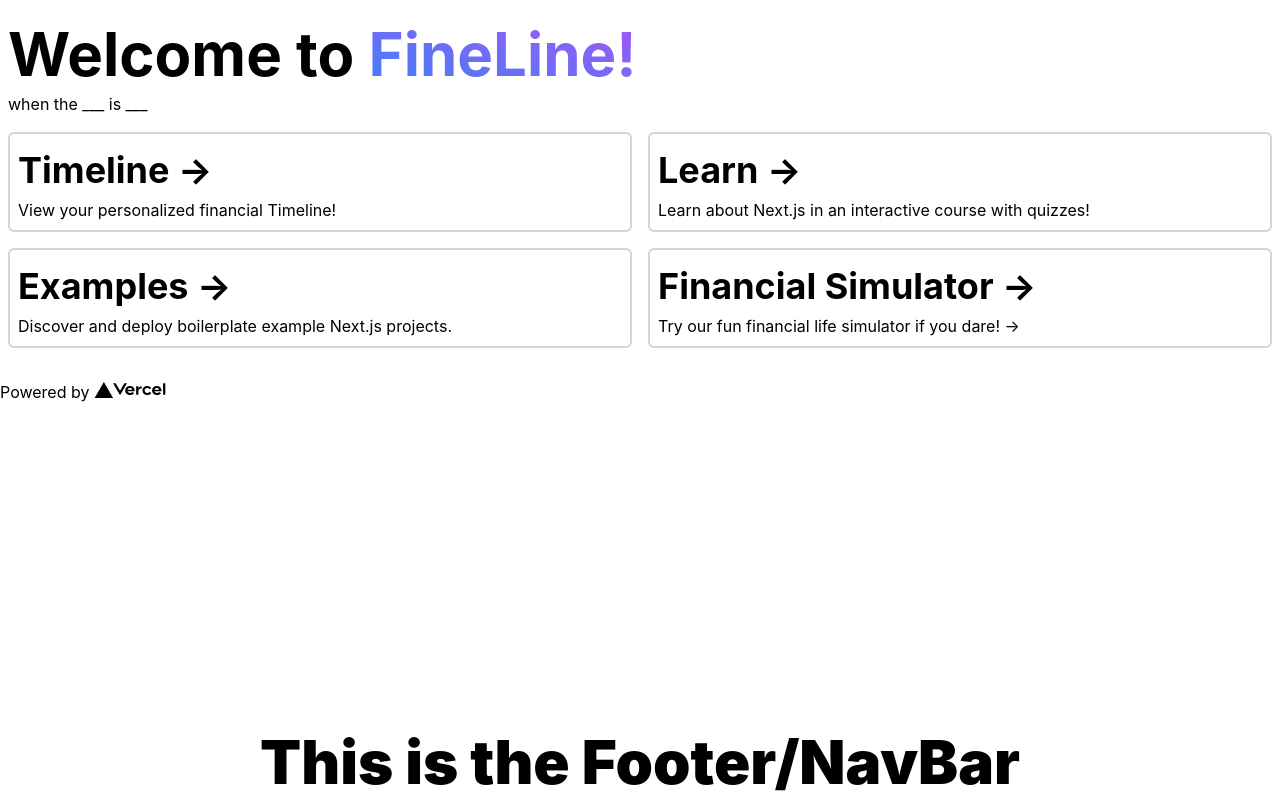
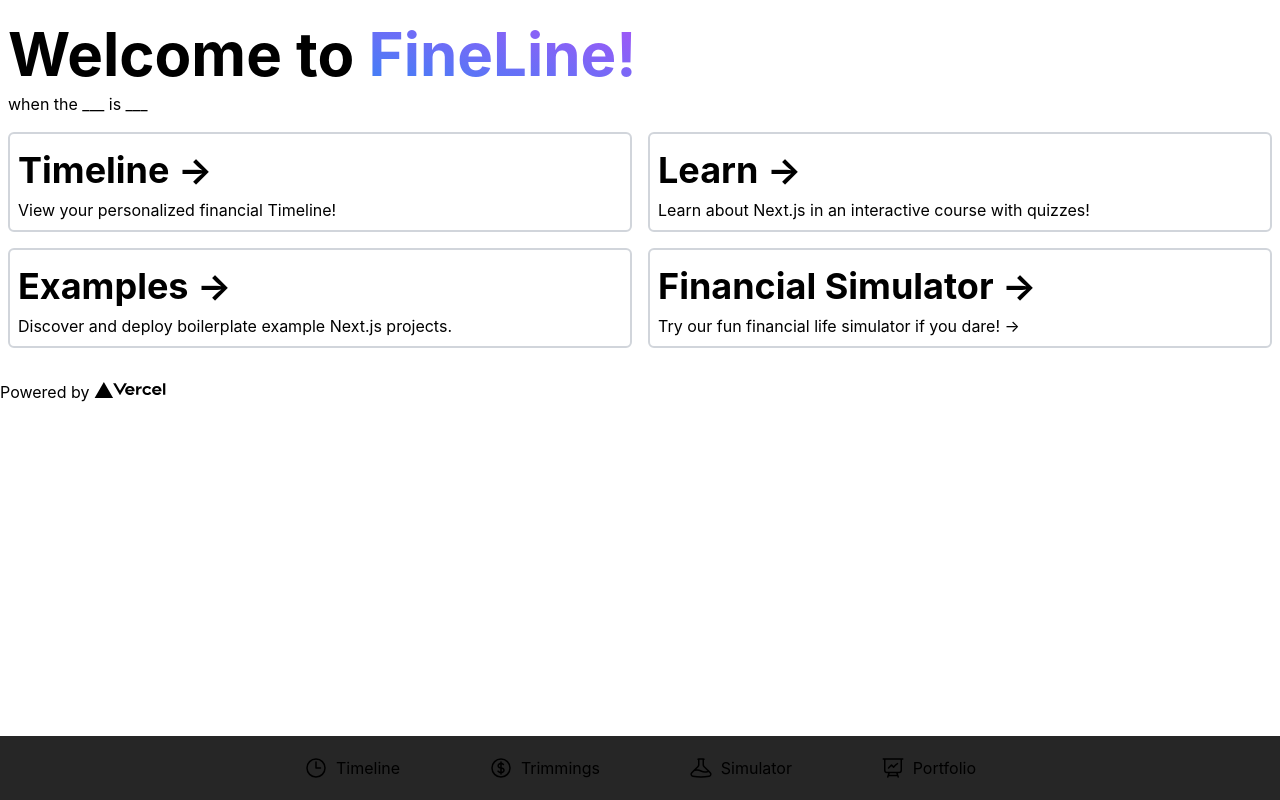
Before and after one commit to jacksonwelsh/hackdfw22, a Next.js app: page / in a window 1280 px wide. Built offline with nearby package versions, Linux system fonts and the light colour scheme.

Commit message:
style navbar

```diff
--- a/components/NavBar/index.tsx
+++ b/components/NavBar/index.tsx
@@ -1,24 +1,60 @@
+import Link from "next/link";
+import { useRouter } from "next/router";
+interface RouteProps {
+    route: string;
+    label: string;
+    icon: React.ReactNode;
+}
+
+const ROUTES: RouteProps[] = [
+  {
+    route: '/timeline',
+    label: 'Timeline',
+    icon: <svg xmlns="http://www.w3.org/2000/svg" fill="none" viewBox="0 0 24 24" strokeWidth={1.5} stroke="currentColor" className="w-6 h-6">
+    <path strokeLinecap="round" strokeLinejoin="round" d="M12 6v6h4.5m4.5 0a9 9 0 11-18 0 9 9 0 0118 0z" />
+  </svg>
+  },
+  {
+    route: '/trimmings',
+    label: 'Trimmings',
+    icon: <svg xmlns="http://www.w3.org/2000/svg" fill="none" viewBox="0 0 24 24" strokeWidth={1.5} stroke="currentColor" className="w-6 h-6">
+    <path strokeLinecap="round" strokeLinejoin="round" d="M12 6v12m-3-2.818l.879.659c1.171.879 3.07.879 4.242 0 1.172-.879 1.172-2.303 0-3.182C13.536 12.219 12.768 12 12 12c-.725 0-1.45-.22-2.003-.659-1.106-.879-1.106-2.303 0-3.182s2.9-.879 4.006 0l.415.33M21 12a9 9 0 11-18 0 9 9 0 0118 0z" />
+  </svg>
+  },
+  {
+    route: '/simulator',
+    label: 'Simulator',
+    icon: <svg xmlns="http://www.w3.org/2000/svg" fill="none" viewBox="0 0 24 24" strokeWidth={1.5} stroke="currentColor" className="w-6 h-6">
+    <path strokeLinecap="round" strokeLinejoin="round" d="M9.75 3.104v5.714a2.25 2.25 0 01-.659 1.591L5 14.5M9.75 3.104c-.251.023-.501.05-.75.082m.75-.082a24.301 24.301 0 014.5 0m0 0v5.714c0 .597.237 1.17.659 1.591L19.8 15.3M14.25 3.104c.251.023.501.05.75.082M19.8 15.3l-1.57.393A9.065 9.065 0 0112 15a9.065 9.065 0 00-6.23-.693L5 14.5m14.8.8l1.402 1.402c1.232 1.232.65 3.318-1.067 3.611A48.309 48.309 0 0112 21c-2.773 0-5.491-.235-8.135-.687-1.718-.293-2.3-2.379-1.067-3.61L5 14.5" />
+  </svg>
+  },
+  {
+    route: '/portfolio',
+    label: 'Portfolio',
+    icon: <svg xmlns="http://www.w3.org/2000/svg" fill="none" viewBox="0 0 24 24" strokeWidth={1.5} stroke="currentColor" className="w-6 h-6">
+    <path strokeLinecap="round" strokeLinejoin="round" d="M3.75 3v11.25A2.25 2.25 0 006 16.5h2.25M3.75 3h-1.5m1.5 0h16.5m0 0h1.5m-1.5 0v11.25A2.25 2.25 0 0118 16.5h-2.25m-7.5 0h7.5m-7.5 0l-1 3m8.5-3l1 3m0 0l.5 1.5m-.5-1.5h-9.5m0 0l-.5 1.5m.75-9l3-3 2.148 2.148A12.061 12.061 0 0116.5 7.605" />
+  </svg>
+  },
+]
+
 type NavBarProps = {};
 
 const NavBar: React.FC<NavBarProps> = () => {
+const router = useRouter();
 
 return (
-//timeline
-
-//find
-
-//simulator
-
-//portfolio
-
-<nav className="w-full">
-    <h1 className="fixed inset-x-0 bottom-0 text-center">This is the Footer/NavBar</h1>
-</nav>
-
-
-
-);
-
+  <nav className="fixed inset-x-0 bottom-0 h-16 p-4 bg-neutral-800">
+    <div className="max-w-2xl mx-auto h-full flex justify-between items-center">
+      {ROUTES.map(({route, label, icon}) => {
+        const underlineStyle = router.pathname === route ? 'underline underline-offset-4' : ''
+        return (
+          <Link href={route}>
+          <a className={`flex gap-2 items-center ${underlineStyle}`}>{icon}<span className="hidden sm:inline">{label}</span></a>
+        </Link>
+        )
+      })}
+    </div>
+  </nav>)
 };
 
 export default NavBar;
--- a/styles/globals.css
+++ b/styles/globals.css
@@ -32,6 +32,6 @@ h3 {
   }
   body {
     color: white;
-    background: black;
+    background: #171717;  /* bg-neutral-900 */
   }
 }
```
